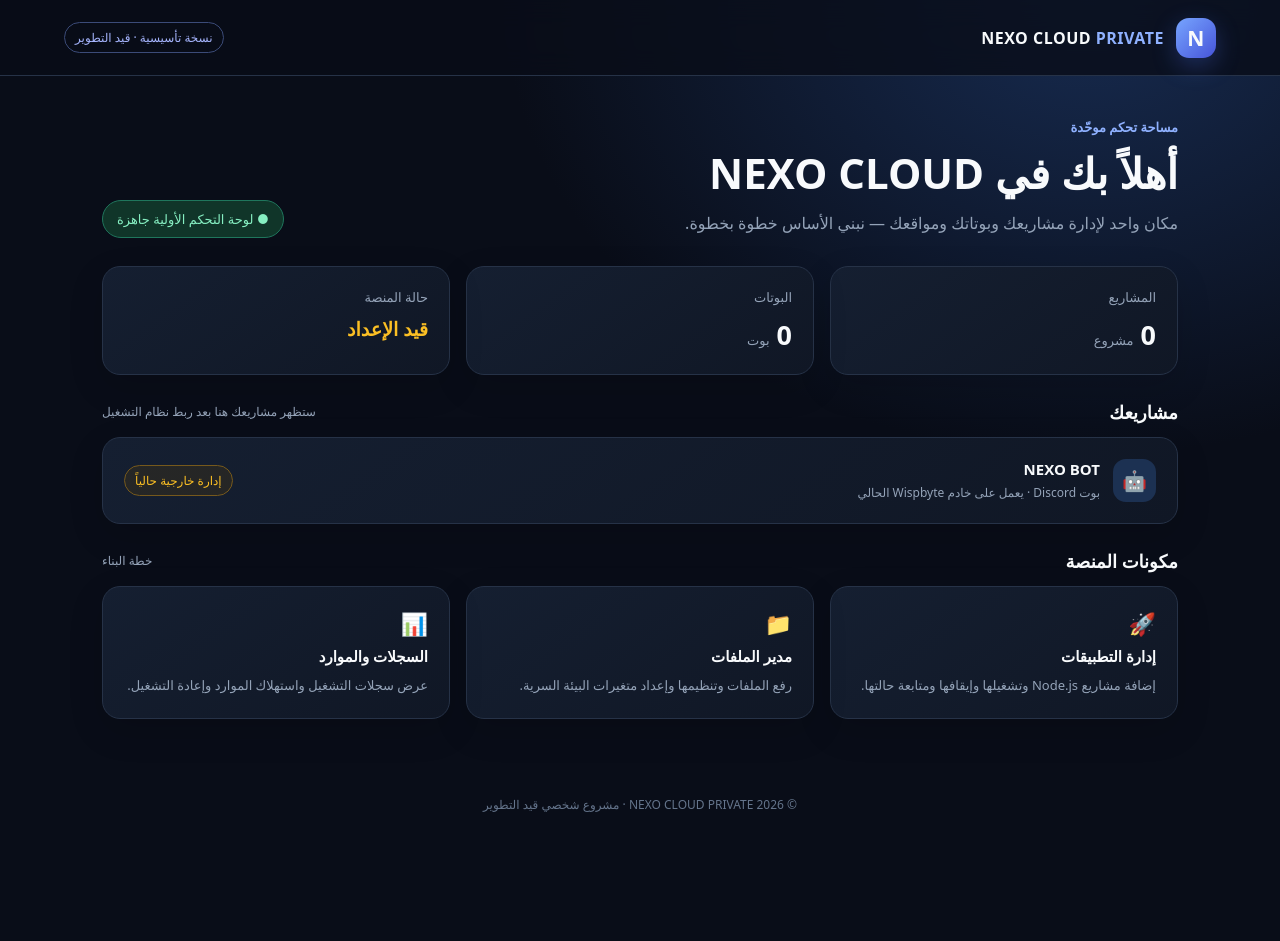
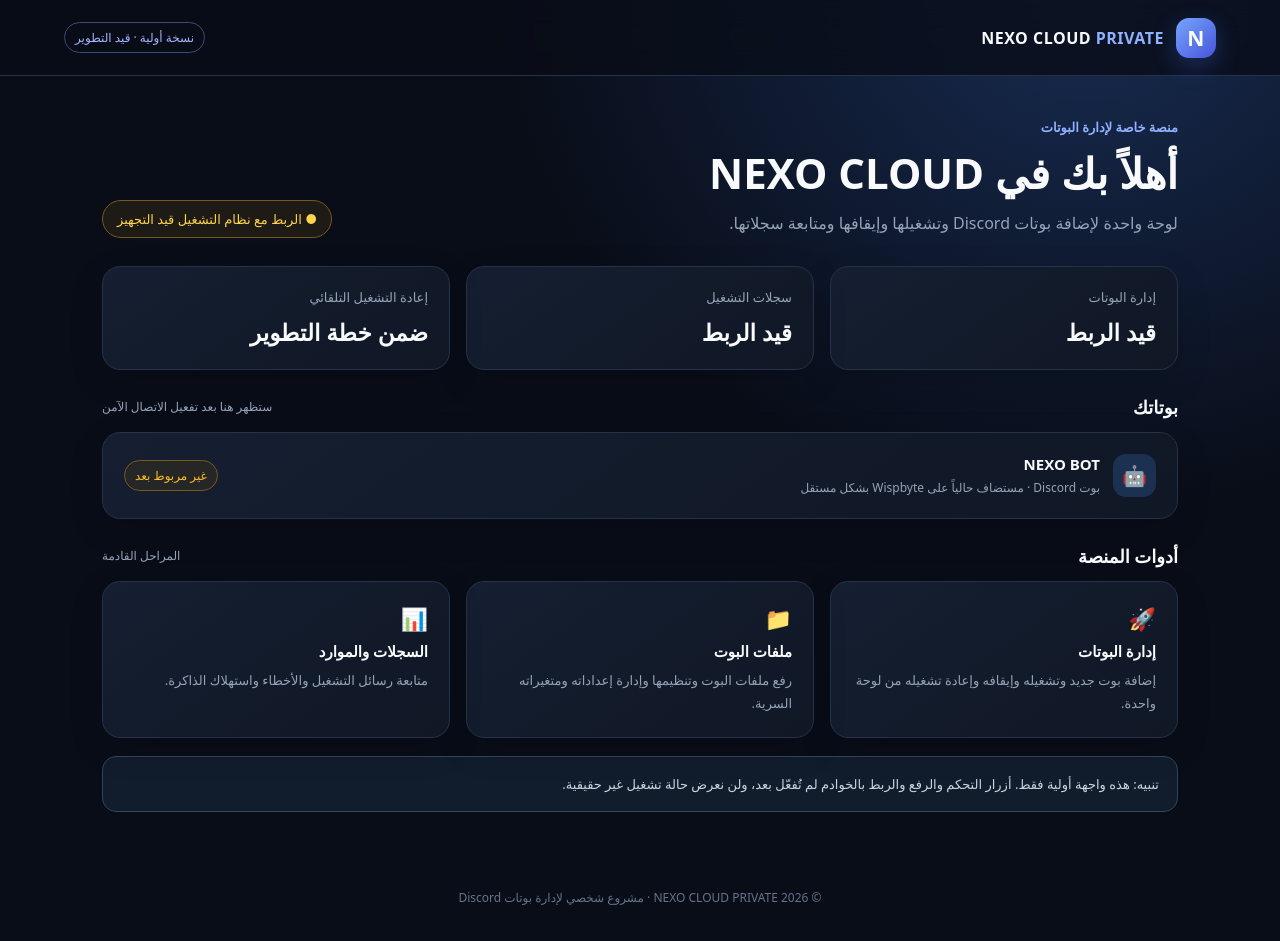
Before and after one commit to moad3mk/-, a website: page cloud/index.html in a window 1280 px wide. Before the commit the page ends 848 px from the top, so only its background shows below. Drawn offline with Linux system fonts and the light colour scheme.

Commit message:
Focus NEXO Cloud on Discord bot hosting

```diff
--- a/cloud/index.html
+++ b/cloud/index.html
@@ -10,29 +10,31 @@ header{height:76px;border-bottom:1px solid var(--line);display:flex;align-items:
 .brand{display:flex;align-items:center;gap:12px;font-weight:800;letter-spacing:.5px}.logo{width:40px;height:40px;border-radius:13px;background:linear-gradient(135deg,#77a5ff,#4654d9);display:grid;place-items:center;font-size:21px;box-shadow:0 8px 25px #4565db55}
 .tag{font-size:12px;color:#a5b4fc;border:1px solid #3b4b78;padding:6px 10px;border-radius:30px}
 main{max-width:1120px;margin:42px auto;padding:0 22px}.welcome{display:flex;justify-content:space-between;align-items:end;gap:20px;margin-bottom:28px}.eyebrow{color:#8fb1ff;font-size:13px;font-weight:700}.welcome h1{font-size:clamp(27px,5vw,42px);margin:8px 0}.welcome p{color:var(--muted);margin:0;line-height:1.8}
-.status{border:1px solid #1f765c;background:#103529;color:#86efc2;border-radius:30px;padding:9px 14px;font-size:13px;white-space:nowrap}
-.grid{display:grid;grid-template-columns:repeat(3,1fr);gap:16px}.card{background:linear-gradient(145deg,#151f31,#101725);border:1px solid var(--line);border-radius:18px;padding:21px;box-shadow:0 12px 35px #0002}.metric-label{color:var(--muted);font-size:13px}.metric{font-size:27px;font-weight:800;margin-top:10px}.metric small{font-size:13px;color:var(--muted);font-weight:500}
+.status{border:1px solid #76591c;background:#49371355;color:#fcd34d;border-radius:30px;padding:9px 14px;font-size:13px;white-space:nowrap}
+.grid{display:grid;grid-template-columns:repeat(3,1fr);gap:16px}.card{background:linear-gradient(145deg,#151f31,#101725);border:1px solid var(--line);border-radius:18px;padding:21px;box-shadow:0 12px 35px #0002}.metric-label{color:var(--muted);font-size:13px}.metric{font-size:23px;font-weight:800;margin-top:10px}.metric small{font-size:13px;color:var(--muted);font-weight:500}
 .section{margin-top:25px}.section-head{display:flex;justify-content:space-between;align-items:center;margin-bottom:13px}.section h2{font-size:18px;margin:0}.sub{color:var(--muted);font-size:12px}
 .project{display:flex;align-items:center;justify-content:space-between;gap:14px}.project-left{display:flex;align-items:center;gap:13px}.project-icon{width:43px;height:43px;border-radius:13px;background:#1c3152;display:grid;place-items:center;font-size:20px}.project h3{margin:0 0 5px;font-size:15px}.project p{margin:0;color:var(--muted);font-size:12px}.pill{font-size:12px;color:#fbbf24;background:#49371355;border:1px solid #76591c;padding:6px 10px;border-radius:30px}
 .features{display:grid;grid-template-columns:repeat(3,1fr);gap:16px}.feature h3{margin:8px 0;font-size:15px}.feature p{margin:0;color:var(--muted);font-size:13px;line-height:1.8}.feature .ico{font-size:22px}
+.notice{margin-top:18px;border:1px solid #34445e;background:#111c2d;border-radius:14px;padding:15px 18px;color:#cbd5e1;font-size:13px;line-height:1.9}
 footer{text-align:center;color:#64748b;padding:35px 15px;font-size:12px}
 @media(max-width:760px){.grid,.features{grid-template-columns:1fr}.welcome{align-items:start;flex-direction:column}.status{white-space:normal}header{padding:0 18px}}
 </style></head>
 <body>
-<header><div class="brand"><div class="logo">N</div><span>NEXO CLOUD <span style="color:#8fb1ff">PRIVATE</span></span></div><span class="tag">نسخة تأسيسية · قيد التطوير</span></header>
+<header><div class="brand"><div class="logo">N</div><span>NEXO CLOUD <span style="color:#8fb1ff">PRIVATE</span></span></div><span class="tag">نسخة أولية · قيد التطوير</span></header>
 <main>
-<section class="welcome"><div><div class="eyebrow">مساحة تحكم موحّدة</div><h1>أهلاً بك في NEXO CLOUD</h1><p>مكان واحد لإدارة مشاريعك وبوتاتك ومواقعك — نبني الأساس خطوة بخطوة.</p></div><div class="status">● لوحة التحكم الأولية جاهزة</div></section>
+<section class="welcome"><div><div class="eyebrow">منصة خاصة لإدارة البوتات</div><h1>أهلاً بك في NEXO CLOUD</h1><p>لوحة واحدة لإضافة بوتات Discord وتشغيلها وإيقافها ومتابعة سجلاتها.</p></div><div class="status">● الربط مع نظام التشغيل قيد التجهيز</div></section>
 <section class="grid">
-<div class="card"><div class="metric-label">المشاريع</div><div class="metric">0 <small>مشروع</small></div></div>
-<div class="card"><div class="metric-label">البوتات</div><div class="metric">0 <small>بوت</small></div></div>
-<div class="card"><div class="metric-label">حالة المنصة</div><div class="metric" style="font-size:19px;color:#fbbf24">قيد الإعداد</div></div>
+<div class="card"><div class="metric-label">إدارة البوتات</div><div class="metric">قيد الربط</div></div>
+<div class="card"><div class="metric-label">سجلات التشغيل</div><div class="metric">قيد الربط</div></div>
+<div class="card"><div class="metric-label">إعادة التشغيل التلقائي</div><div class="metric">ضمن خطة التطوير</div></div>
 </section>
-<section class="section"><div class="section-head"><h2>مشاريعك</h2><span class="sub">ستظهر مشاريعك هنا بعد ربط نظام التشغيل</span></div>
-<div class="card project"><div class="project-left"><div class="project-icon">🤖</div><div><h3>NEXO BOT</h3><p>بوت Discord · يعمل على خادم Wispbyte الحالي</p></div></div><span class="pill">إدارة خارجية حالياً</span></div></section>
-<section class="section"><div class="section-head"><h2>مكونات المنصة</h2><span class="sub">خطة البناء</span></div><div class="features">
-<div class="card feature"><div class="ico">🚀</div><h3>إدارة التطبيقات</h3><p>إضافة مشاريع Node.js وتشغيلها وإيقافها ومتابعة حالتها.</p></div>
-<div class="card feature"><div class="ico">📁</div><h3>مدير الملفات</h3><p>رفع الملفات وتنظيمها وإعداد متغيرات البيئة السرية.</p></div>
-<div class="card feature"><div class="ico">📊</div><h3>السجلات والموارد</h3><p>عرض سجلات التشغيل واستهلاك الموارد وإعادة التشغيل.</p></div>
+<section class="section"><div class="section-head"><h2>بوتاتك</h2><span class="sub">ستظهر هنا بعد تفعيل الاتصال الآمن</span></div>
+<div class="card project"><div class="project-left"><div class="project-icon">🤖</div><div><h3>NEXO BOT</h3><p>بوت Discord · مستضاف حالياً على Wispbyte بشكل مستقل</p></div></div><span class="pill">غير مربوط بعد</span></div></section>
+<section class="section"><div class="section-head"><h2>أدوات المنصة</h2><span class="sub">المراحل القادمة</span></div><div class="features">
+<div class="card feature"><div class="ico">🚀</div><h3>إدارة البوتات</h3><p>إضافة بوت جديد وتشغيله وإيقافه وإعادة تشغيله من لوحة واحدة.</p></div>
+<div class="card feature"><div class="ico">📁</div><h3>ملفات البوت</h3><p>رفع ملفات البوت وتنظيمها وإدارة إعداداته ومتغيراته السرية.</p></div>
+<div class="card feature"><div class="ico">📊</div><h3>السجلات والموارد</h3><p>متابعة رسائل التشغيل والأخطاء واستهلاك الذاكرة.</p></div>
 </div></section>
-</main><footer>© 2026 NEXO CLOUD PRIVATE · مشروع شخصي قيد التطوير</footer>
+<div class="notice">تنبيه: هذه واجهة أولية فقط. أزرار التحكم والرفع والربط بالخوادم لم تُفعّل بعد، ولن نعرض حالة تشغيل غير حقيقية.</div>
+</main><footer>© 2026 NEXO CLOUD PRIVATE · مشروع شخصي لإدارة بوتات Discord</footer>
 </body></html>
```
